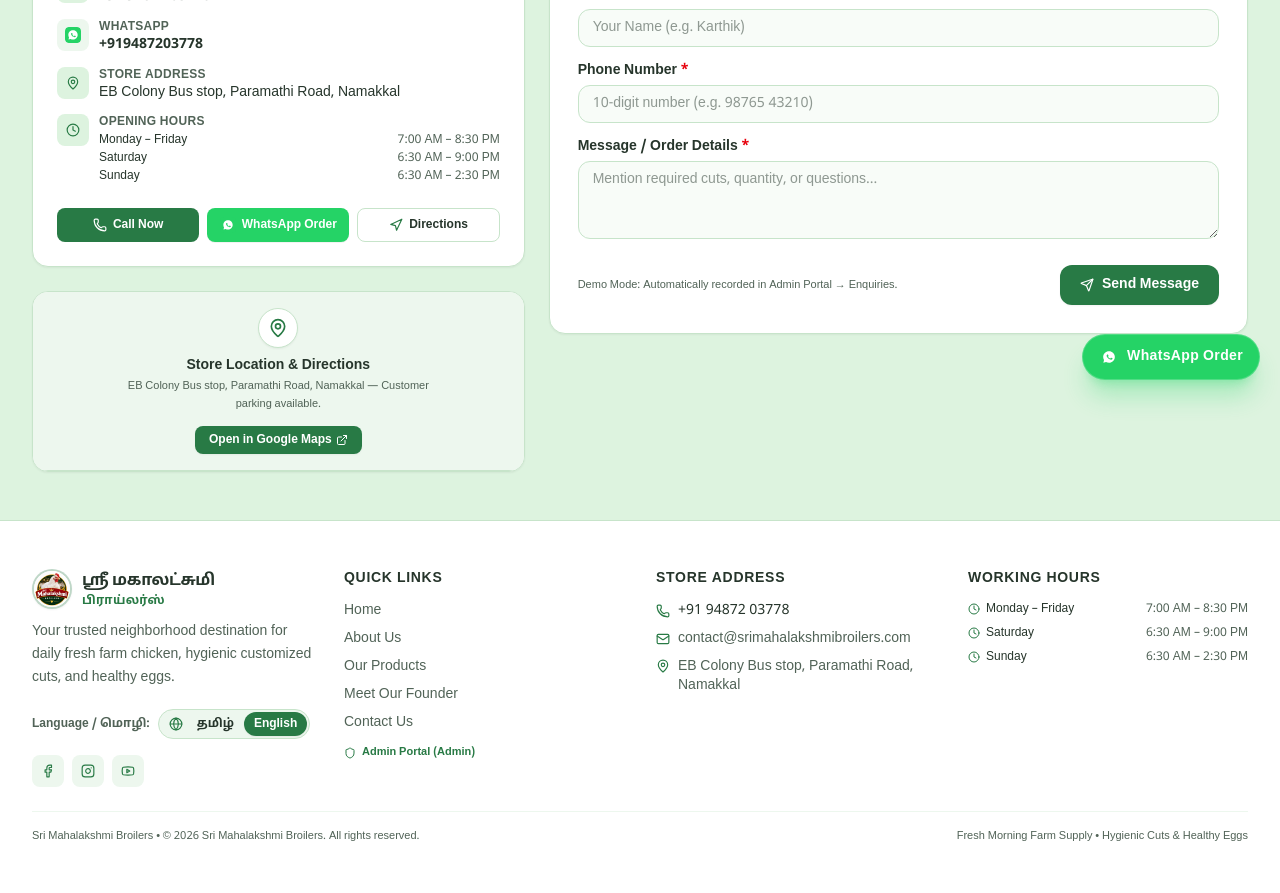
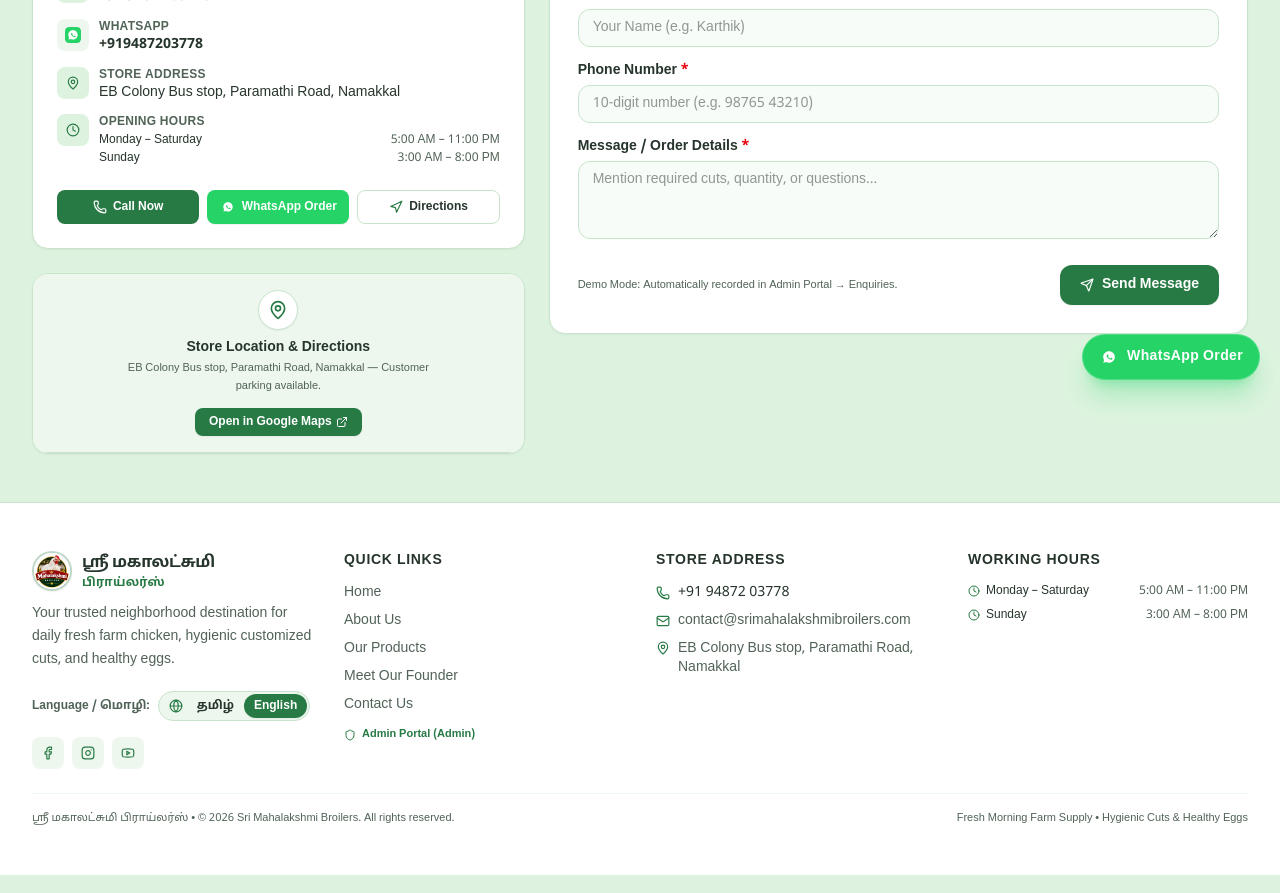
Before and after one commit to Rishanthi2004/Sri-Mahalakshmi-broilers, a Next.js app: page /contact in a window 1280 px wide. Shown: the part 400-1293 px from the top of the page. Built offline with nearby package versions, Linux system fonts and the light colour scheme; a web font is replaced by a local one.

Commit message:
feat: update working hours to Mon-Sat 5AM-11PM and Sun 3AM-8PM across data store, footer, and contact page

```diff
--- a/app/admin/settings/page.tsx
+++ b/app/admin/settings/page.tsx
@@ -21,6 +21,7 @@ import { useWebsiteContent } from "@/services/use-store-data";
 import { WebsiteContent } from "@/types";
 
 const DAY_NAMES_EN: Record<string, string> = {
+  "திங்கள் – சனி": "Monday – Saturday",
   "திங்கள்": "Monday",
   "செவ்வாய்": "Tuesday",
   "புதன்": "Wednesday",
@@ -31,6 +32,8 @@ const DAY_NAMES_EN: Record<string, string> = {
 };
 
 const DAY_NAMES_TA: Record<string, string> = {
+  "Monday – Saturday": "திங்கள் – சனி",
+  "Monday - Saturday": "திங்கள் – சனி",
   "Monday": "திங்கள்",
   "Tuesday": "செவ்வாய்",
   "Wednesday": "புதன்",
--- a/app/contact/page.tsx
+++ b/app/contact/page.tsx
@@ -224,17 +224,22 @@ export default function ContactPage() {
                         {t("openingHoursTitle")}
                       </span>
                       <div className="space-y-0.5 text-xs">
-                        {content.contact.openingHours.map((item) => (
+                        {content.contact.openingHours.map((item) => {
+                          const dayLabel = language === "ta"
+                            ? (item.day.includes("Monday") ? "திங்கள் – சனி" : item.day.includes("Sunday") ? "ஞாயிறு" : item.day)
+                            : (item.day.includes("திங்கள்") ? "Monday – Saturday" : item.day.includes("ஞாயிறு") ? "Sunday" : item.day);
+                          return (
                             <div
                               key={item.day}
                               className="flex items-center justify-between gap-2"
                             >
-                            <span className="font-medium text-[#26352B]">{item.day}</span>
+                              <span className="font-medium text-[#26352B]">{dayLabel}</span>
                               <span className="text-[#516357]">
                                 {item.isClosed ? t("contactClosed") : item.hours}
                               </span>
                             </div>
-                        ))}
+                          );
+                        })}
                       </div>
                     </div>
                   </div>
--- a/components/public/PublicFooter.tsx
+++ b/components/public/PublicFooter.tsx
@@ -178,15 +178,20 @@ export function PublicFooter() {
               {t("workingHours")}
             </h3>
             <ul className="space-y-2 text-xs text-[#516357]">
-              {content.contact.openingHours.map((item) => (
+              {content.contact.openingHours.map((item) => {
+                const dayLabel = language === "ta"
+                  ? (item.day.includes("Monday") ? "திங்கள் – சனி" : item.day.includes("Sunday") ? "ஞாயிறு" : item.day)
+                  : (item.day.includes("திங்கள்") ? "Monday – Saturday" : item.day.includes("ஞாயிறு") ? "Sunday" : item.day);
+                return (
                   <li key={item.day} className="flex items-center justify-between gap-2">
                     <div className="flex items-center gap-1.5">
                       <Clock className="w-3 h-3 text-[#287A45]" />
-                    <span className="font-medium text-[#26352B]">{item.day}</span>
+                      <span className="font-medium text-[#26352B]">{dayLabel}</span>
                     </div>
                     <span>{item.isClosed ? (language === "en" ? "Closed" : "விடுமுறை") : item.hours}</span>
                   </li>
-              ))}
+                );
+              })}
             </ul>
           </div>
         </div>
--- a/data/website-content.ts
+++ b/data/website-content.ts
@@ -94,9 +94,8 @@ export const DEFAULT_WEBSITE_CONTENT: WebsiteContent = {
     googleMapsEmbedPlaceholder:
       "EB Colony Bus stop, Paramathi Road, Namakkal — Customer parking available.",
     openingHours: [
-      { day: "Monday – Friday", hours: "7:00 AM – 8:30 PM" },
-      { day: "Saturday", hours: "6:30 AM – 9:00 PM" },
-      { day: "Sunday", hours: "6:30 AM – 2:30 PM" },
+      { day: "Monday – Saturday", hours: "5:00 AM – 11:00 PM" },
+      { day: "Sunday", hours: "3:00 AM – 8:00 PM" },
     ],
   },
   socialLinks: {
```
Also changed, not shown: data/db-store.json (+1 -1 lines). Lines whose indentation alone changed are shown as unchanged.
